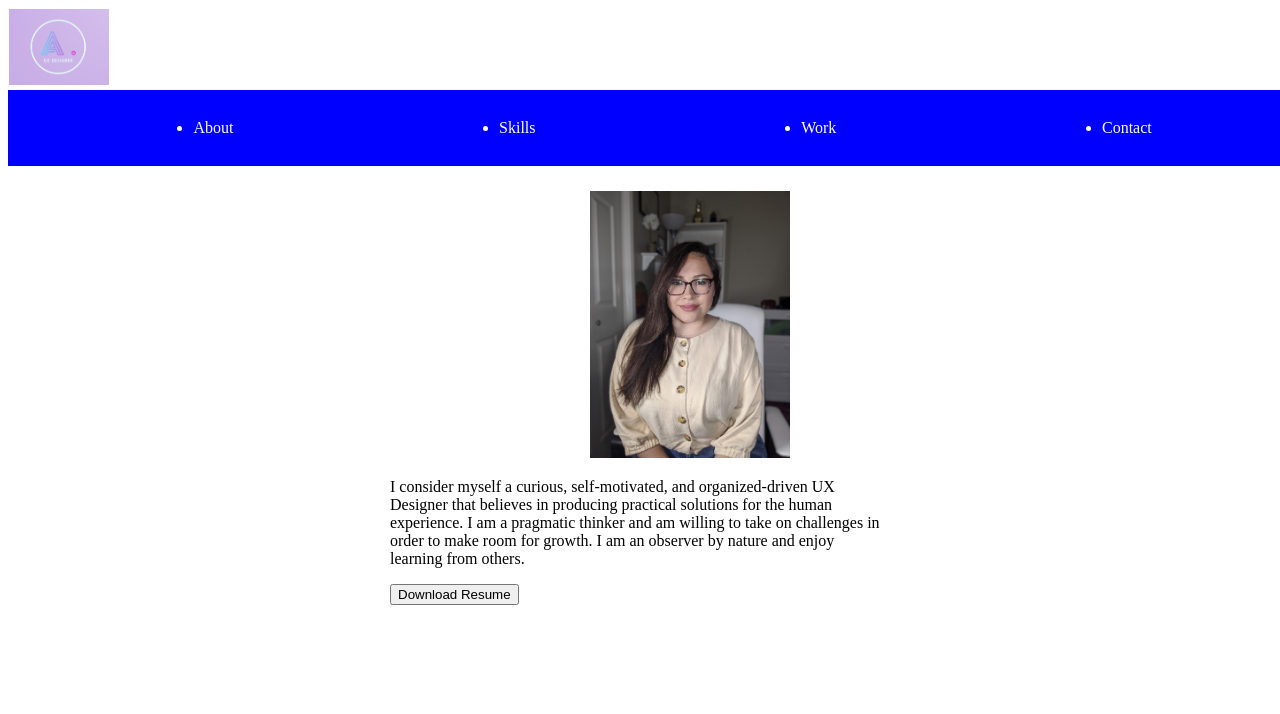
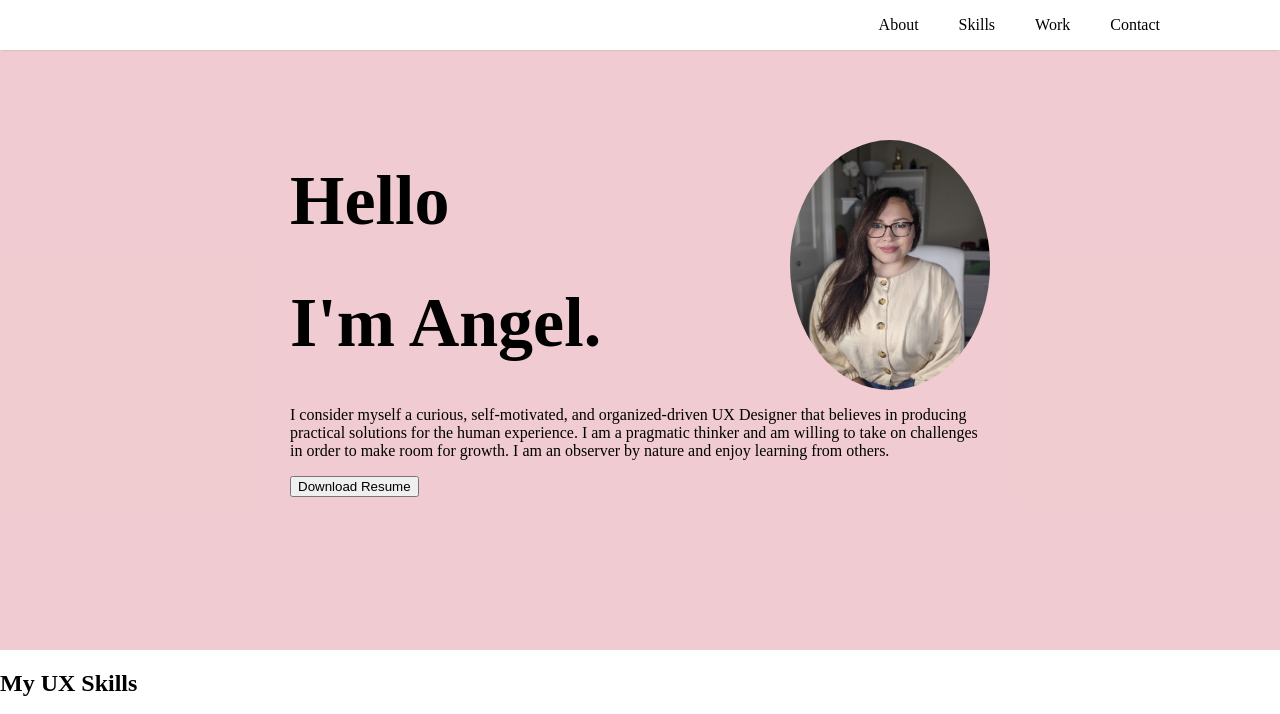
Before and after one commit to uxangel/UX_UI_HW_19, a plain HTML site: page index.html in a window 1280 px wide. Shown: the top 714 px of the page. Drawn offline with nearby package versions, Linux system fonts and the light colour scheme.

Commit message:
Step 4
Update the Visual Design of Your Website, Receive Feedback, and Iterate.

```diff
--- a/css/style.css
+++ b/css/style.css
@@ -3,40 +3,46 @@
     vertical-align: top;
 }
 
-div.logo img {
-    width: 100px;
-    padding: 1%;
-}
-
-nav {
-    width: 73%;
-    padding: 1%;
-}
-
 header ul {
     display: flex;
     flex-direction: row;
-    justify-content: space-around;
-    color:white;
+    justify-content: flex-end;
+    color: black;
+    padding-right: 100px;
 }
 
 header nav {
-    background-color:blue;
-    width: 100%;
+   width: 100%;
+   box-shadow: 0 2px 2px -2px rgba(0,0,0,.2);
 }
 
-.logo {
-    text-align: center;
+body {
+    margin: 0;
 }
 
-.heroImg {
+.about {
+    background: rgba(204,85,102,0.3);
+    mix-blend-mode: normal;
     height: 600px;
-    padding: 25px;
 }
 
-.content {
-    width: 500px;
+.about .helloContent {
+    display: flex;
+    justify-content: space-between;
+}
+
+.about .helloContent .helloText {
+    font-size: 40px;
+    font-style: normal;
+    font-weight: bold;
+    font-size: 70px;
+    line-height: 122px;
+}
+
+.about .aboutContent {
+    width: 700px;
     margin: 0 auto;
+    padding-top: 90px;
 }
 
 footer {
@@ -55,8 +61,9 @@ footer ul {
 
 img.angel-pic {
     width: 200px;
-    padding-left: 40%;
-
+    border-radius: 50%;
+    vertical-align: middle;
+    height: 250px;
 }
 
 div.flexContainer {
@@ -78,7 +85,24 @@ div.workGrid div img {
 
 html {
     scroll-behavior: smooth;
-  }
+    font-family: Montserrat;
+}
+
+ul {
+    list-style-type: none;
+}
+
+li {
+    padding-left: 20px;
+    padding-right: 20px;
+
+}
+
+.mySkills, .myWork {
+    height: 600px;
+}
+
+
 
 /* .workGridItemHeader {
     grid-area: myHeader;
--- a/index.html
+++ b/index.html
@@ -9,9 +9,6 @@
     </head>
     <body>
         <header class="navigation">
-            <div class="inline-block logo">
-                <img src="images/logo.png" />
-            </div>
             <nav class="inline-block">
                 <ul>
                     <li class="aboutNav">About</li>
@@ -21,9 +18,15 @@
                 </ul>
             </nav>
         </header>
-        <section class="heroImg" id="aboutSection">
-            <div class="content">
-                <img class="angel-pic" src="images/picme.jpg"/>
+        <section class="about" id="aboutSection">
+            <div class="aboutContent">
+                <div class="helloContent">
+                    <div class="helloText">
+                        <div>Hello</div>
+                        <div>I'm Angel.</div>
+                    </div>
+                    <img class="angel-pic" src="images/picme.jpg"/>
+                </div>
                 <p>
                     I consider myself a curious, self-motivated, and organized-driven UX Designer that believes in producing practical solutions for the human experience.
                     I am a pragmatic thinker and am willing to take on challenges in order to make room for growth. I am an observer by nature and enjoy learning from others.
```
